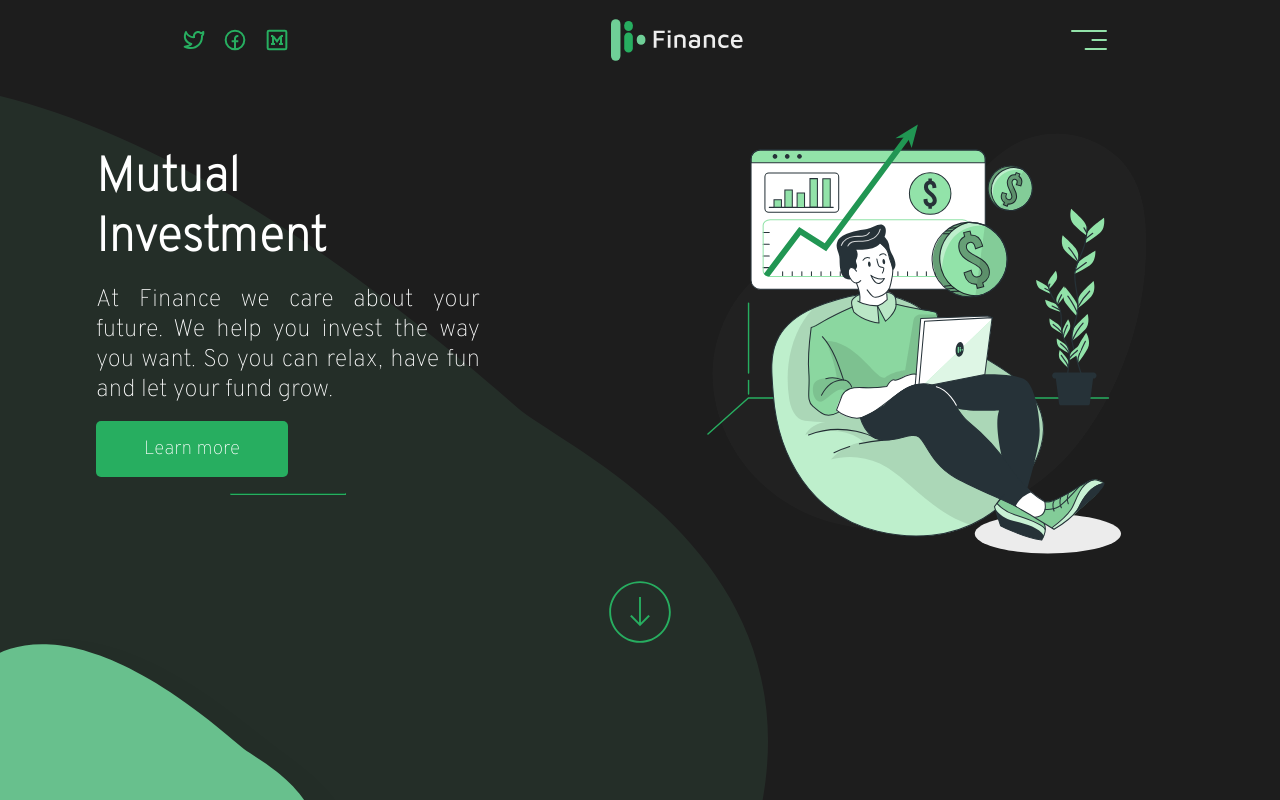
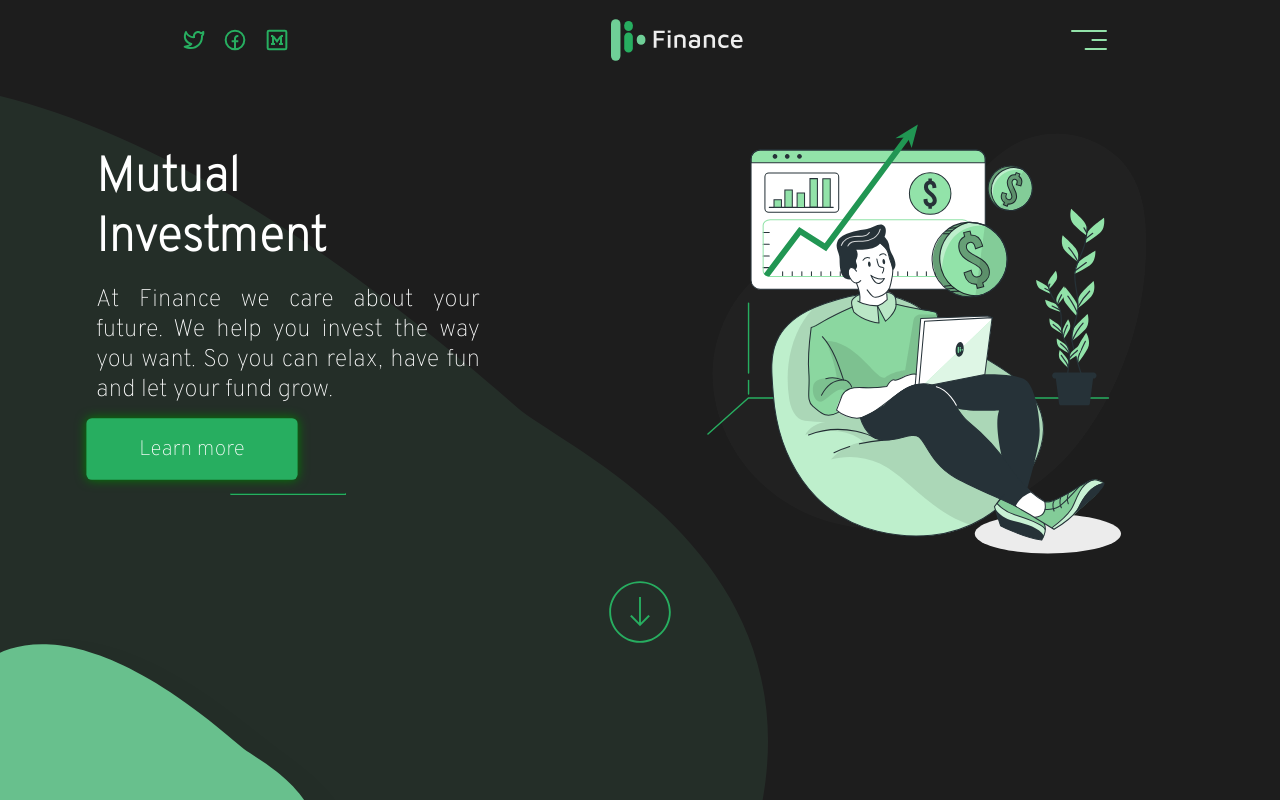
Before and after one commit to matheustkaczyk/finance-landingpage, a React app: page / in a window 1280 px wide. In both pictures the pointer is over the button "Learn more". Shown: the top 800 px of the page. Built offline with nearby package versions, Linux system fonts and the light colour scheme; the HTML template or start-up script is replaced by a standard one.

Commit message:
feat: detalhes hover button hero

```diff
--- a/src/App.scss
+++ b/src/App.scss
@@ -87,6 +87,13 @@ header {
         width: 10em;
         cursor: pointer;
       }
+
+      button:hover {
+        color: white;
+        transition: 0.2s ease-in-out;
+        transform: scale(1.1);
+        box-shadow: 0 0 10px 0 green;
+      }
     }
 
     .line-wrapper {
```
